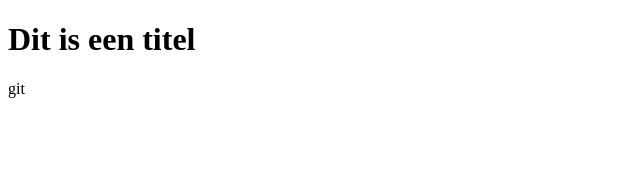
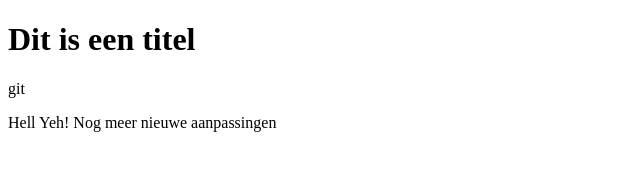
Before and after one commit to elwyn-de-neve/test-git, a plain HTML site: page index.html in a window 1280 px wide. Shown: the whole page, without its empty margins (0-640 px from the left). Drawn offline with Linux system fonts and the light colour scheme.

Commit message:
Nieuwe aanpassingen

```diff
--- a/index.html
+++ b/index.html
@@ -7,5 +7,6 @@
 </head>
 <body>
 <h1>Dit is een titel</h1>git
+<p>Hell Yeh! Nog meer nieuwe aanpassingen</p>
 </body>
 </html>
```
